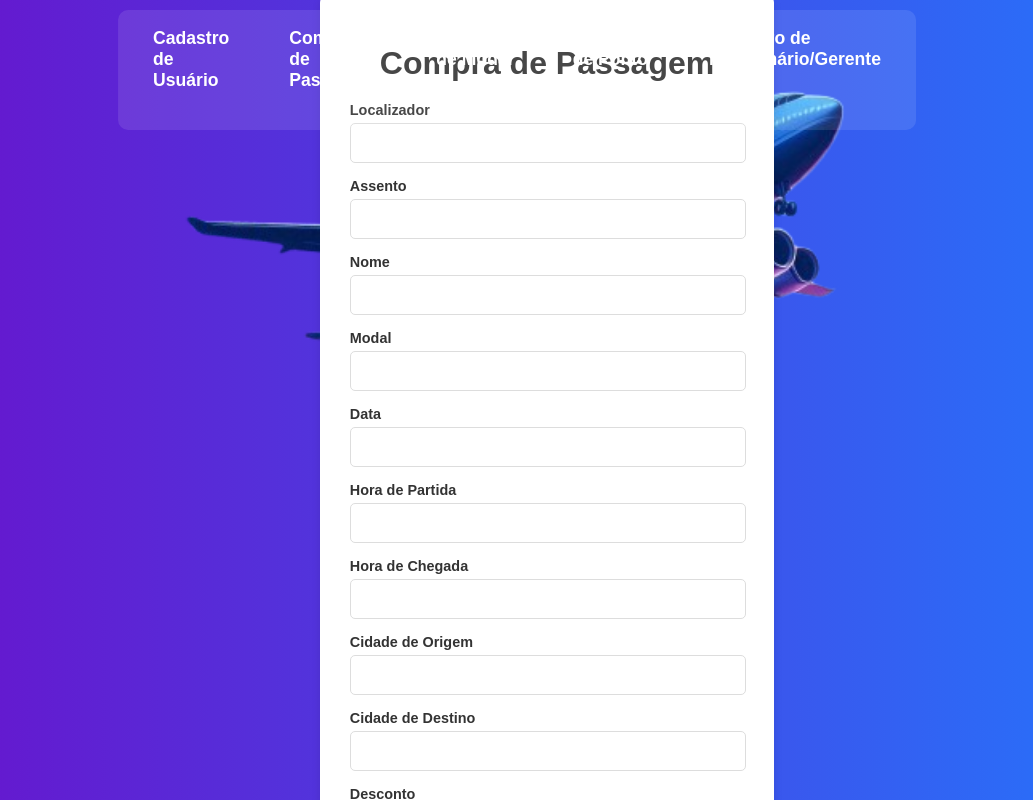
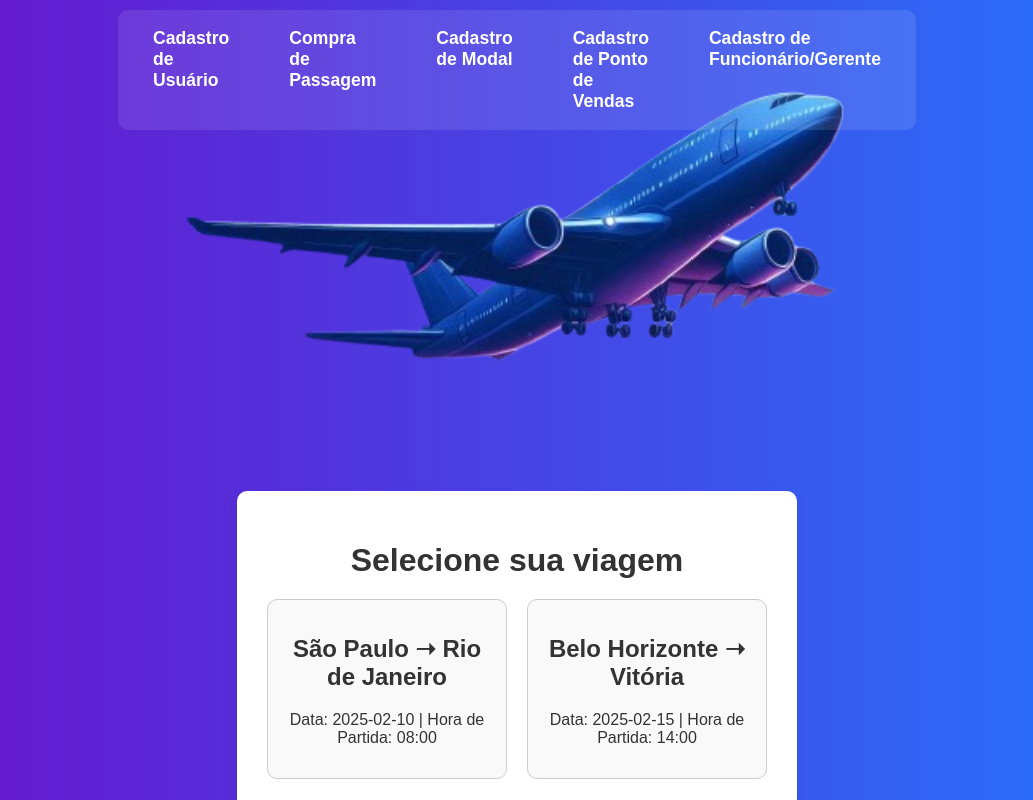
Before and after one commit to CainaZumaa/vvviagens, a React (Create React App) app: page /compra in a window 1280 px wide. Shown: the top 800 px of the page, without its empty margins (123-1156 px from the left). Built offline with nearby package versions, Linux system fonts and the light colour scheme.

Commit message:
feat: adjust in css and ticket purchase screen

```diff
--- a/src/App.css
+++ b/src/App.css
@@ -13,7 +13,7 @@ body {
 }
 
 .compra-de-passagem {
-  padding-top: 200px; /* Ajuste conforme necessário */
+  padding-top: 500px; /* Ajuste conforme necessário */
 }
 
 
@@ -187,3 +187,38 @@ nav a:hover::after {
     font-size: 0.9rem;
   }
 }
+
+.viagens {
+  display: flex;
+  gap: 20px;
+  margin-top: 20px;
+}
+.viagem-card {
+  padding: 15px;
+  border-radius: 10px;
+  border: 1px solid #ccc;
+  cursor: pointer;
+  transition: all 0.3s ease-in-out;
+  text-align: center;
+  width: 250px;
+  background: #f9f9f9;
+}
+.viagem-card:hover {
+  background: #e3f2fd;
+  transform: scale(1.05);
+}
+form div {
+  margin-bottom: 10px;
+}
+button {
+  padding: 10px 20px;
+  background: #007bff;
+  border: none;
+  color: white;
+  cursor: pointer;
+  border-radius: 5px;
+  transition: background 0.3s;
+}
+button:hover {
+  background: #0056b3;
+}
--- a/src/components/TicketPurchase.js
+++ b/src/components/TicketPurchase.js
@@ -1,19 +1,41 @@
 import React, { useState } from "react";
 
 const TicketPurchase = () => {
-  const [ticketData, setTicketData] = useState({
-    Localizador: "",
-    Assento: "",
+  const [showForm, setShowForm] = useState(false);
+  const [selectedTrip, setSelectedTrip] = useState(null);
+
+  const exampleTrips = [
+    {
+      id: 1,
+      Localizador: "123ABC",
+      Assento: "10A",
       Nome: "",
-    Modal: "",
-    Data: "",
-    HoraDePartida: "",
-    HoraDeChegada: "",
-    CidadeDeOrigem: "",
-    CidadeDeDestino: "",
+      Modal: "Ônibus",
+      Data: "2025-02-10",
+      HoraDePartida: "08:00",
+      HoraDeChegada: "12:00",
+      CidadeDeOrigem: "São Paulo",
+      CidadeDeDestino: "Rio de Janeiro",
       Desconto: "",
       MetodoPagamento: "",
-  });
+      parcelas: 1,
+    },
+    {
+      id: 2,
+      Localizador: "456DEF",
+      Assento: "20B",
+      Nome: "",
+      Modal: "Ônibus",
+      Data: "2025-02-15",
+      HoraDePartida: "14:00",
+      HoraDeChegada: "18:30",
+      CidadeDeOrigem: "Belo Horizonte",
+      CidadeDeDestino: "Vitória",
+      Desconto: "",
+      MetodoPagamento: "",
+      parcelas: 1,
+    },
+  ];
 
   const fieldLabels = {
     Localizador: "Localizador",
@@ -27,42 +49,94 @@ const TicketPurchase = () => {
     CidadeDeDestino: "Cidade de Destino",
     Desconto: "Desconto",
     MetodoPagamento: "Método de Pagamento",
+    parcelas: "Parcelas",
+  };
+
+  const handleTripSelection = (trip) => {
+    setSelectedTrip(trip);
+    setShowForm(true);
   };
 
   const handleChange = (e) => {
     const { name, value } = e.target;
-    setTicketData({ ...ticketData, [name]: value });
+    setSelectedTrip((prev) => ({ ...prev, [name]: value }));
   };
 
   const handleSubmit = (e) => {
     e.preventDefault();
-    console.log("Dados da passagem enviados:", ticketData);
+    console.log("Dados da passagem enviados:", selectedTrip);
+  };
+
+  const handlePaymentMethodChange = (e) => {
+    const { value } = e.target;
+    setSelectedTrip((prev) => ({
+      ...prev,
+      MetodoPagamento: value,
+      parcelas: 1,
+    }));
   };
 
   return (
     <div className="compra-de-passagem">
       <div className="container">
+        {!showForm ? (
+          <>
+            <h1>Selecione sua viagem</h1>
+            <div className="viagens">
+              {exampleTrips.map((trip) => (
+                <div
+                  key={trip.id}
+                  className="viagem-card"
+                  onClick={() => handleTripSelection(trip)}
+                >
+                  <h2>
+                    {trip.CidadeDeOrigem} ➝ {trip.CidadeDeDestino}
+                  </h2>
+                  <p>
+                    Data: {trip.Data} | Hora de Partida: {trip.HoraDePartida}
+                  </p>
+                </div>
+              ))}
+            </div>
+          </>
+        ) : (
+          <>
             <h1>Compra de Passagem</h1>
             <form onSubmit={handleSubmit}>
-          {Object.keys(ticketData).map((field) => (
+              {Object.keys(selectedTrip).map((field) => (
                 <div key={field}>
                   <label>{fieldLabels[field]}</label>
                   {field === "MetodoPagamento" ? (
                     <select
                       name={field}
-                  value={ticketData[field]}
-                  onChange={handleChange}
+                      value={selectedTrip[field]}
+                      onChange={handlePaymentMethodChange}
                     >
                       <option value="">Selecione</option>
                       <option value="boleto">Boleto</option>
                       <option value="credito">Cartão de Crédito</option>
                       <option value="debito">Cartão de Débito</option>
                     </select>
+                  ) : field === "parcelas" ? (
+                    selectedTrip.MetodoPagamento === "credito" ? (
+                      <select
+                        name={field}
+                        value={selectedTrip[field]}
+                        onChange={handleChange}
+                      >
+                        <option value={1}>1x sem juros</option>
+                        <option value={2}>2x sem juros</option>
+                        <option value={3}>3x sem juros</option>
+                        <option value={4}>4x sem juros</option>
+                      </select>
+                    ) : (
+                      <input type="number" name={field} value={1} readOnly />
+                    )
                   ) : (
                     <input
                       type="text"
                       name={field}
-                  value={ticketData[field]}
+                      value={selectedTrip[field]}
                       onChange={handleChange}
                     />
                   )}
@@ -70,6 +144,8 @@ const TicketPurchase = () => {
               ))}
               <button type="submit">Comprar</button>
             </form>
+          </>
+        )}
       </div>
     </div>
   );
--- a/src/components/UserRegistration.js
+++ b/src/components/UserRegistration.js
@@ -2,37 +2,120 @@ import React, { useState } from "react";
 
 const UserRegistration = () => {
   const [formData, setFormData] = useState({
-    codigo: "",
     nome: "",
     email: "",
-    senha: "",
+    endereco: "",
+    senha: "", // Novo campo para senha
+    confirmarSenha: "", // Novo campo para confirmação de senha
   });
+
+  const [message, setMessage] = useState("");
 
   const handleChange = (e) => {
     const { name, value } = e.target;
     setFormData({ ...formData, [name]: value });
   };
 
-  const handleSubmit = (e) => {
+  const handleSubmit = async (e) => {
     e.preventDefault();
-    console.log("Dados enviados:", formData);
+
+    // Validação de senha (opcional, mas recomendado)
+    if (formData.senha !== formData.confirmarSenha) {
+      setMessage("As senhas não correspondem.");
+      return; // Impede o envio do formulário
+    }
+
+    // Remover a senha antes de enviar para o backend
+    const formDataSemSenha = { ...formData };
+    delete formDataSemSenha.senha;
+    delete formDataSemSenha.confirmarSenha;
+
+    try {
+      const response = await fetch("http://localhost:8080/usuarios", {
+        method: "POST",
+        headers: {
+          "Content-Type": "application/json",
+        },
+        body: JSON.stringify(formDataSemSenha), // Envia dados sem a senha
+      });
+
+      if (response.ok) {
+        setMessage("Usuário cadastrado com sucesso!");
+        setFormData({
+          nome: "",
+          email: "",
+          endereco: "",
+          senha: "",
+          confirmarSenha: "",
+        });
+      } else {
+        setMessage("Erro ao cadastrar usuário.");
+      }
+    } catch (error) {
+      setMessage("Erro ao conectar ao servidor.");
+      console.error("Erro:", error);
+    }
   };
 
   return (
     <div className="container">
       <h1>Cadastro de Usuário</h1>
+      {message && <p>{message}</p>}
       <form onSubmit={handleSubmit}>
-        {["Nome", "Email", "Senha"].map((field) => (
-          <div key={field}>
-            <label>{field}</label>
-            <input
-              type="text"
-              name={field}
-              value={formData[field]}
-              onChange={handleChange}
-            />
-          </div>
-        ))}
+        {/* Campos existentes */}
+        <div>
+          <label>Nome</label>
+          <input
+            type="text"
+            name="nome"
+            value={formData.nome}
+            onChange={handleChange}
+            required
+          />
+        </div>
+        <div>
+          <label>Email</label>
+          <input
+            type="email"
+            name="email"
+            value={formData.email}
+            onChange={handleChange}
+            required
+          />
+        </div>
+        <div>
+          <label>Endereço</label>
+          <input
+            type="text"
+            name="endereco"
+            value={formData.endereco}
+            onChange={handleChange}
+            required
+          />
+        </div>
+
+        {/* Novos campos para senha */}
+        <div>
+          <label>Senha</label>
+          <input
+            type="password"
+            name="senha"
+            value={formData.senha}
+            onChange={handleChange}
+            required
+          />
+        </div>
+        <div>
+          <label>Confirmar Senha</label>
+          <input
+            type="password"
+            name="confirmarSenha"
+            value={formData.confirmarSenha}
+            onChange={handleChange}
+            required
+          />
+        </div>
+
         <button type="submit">Cadastrar</button>
       </form>
     </div>
```
Lines whose indentation alone changed are shown as unchanged.
